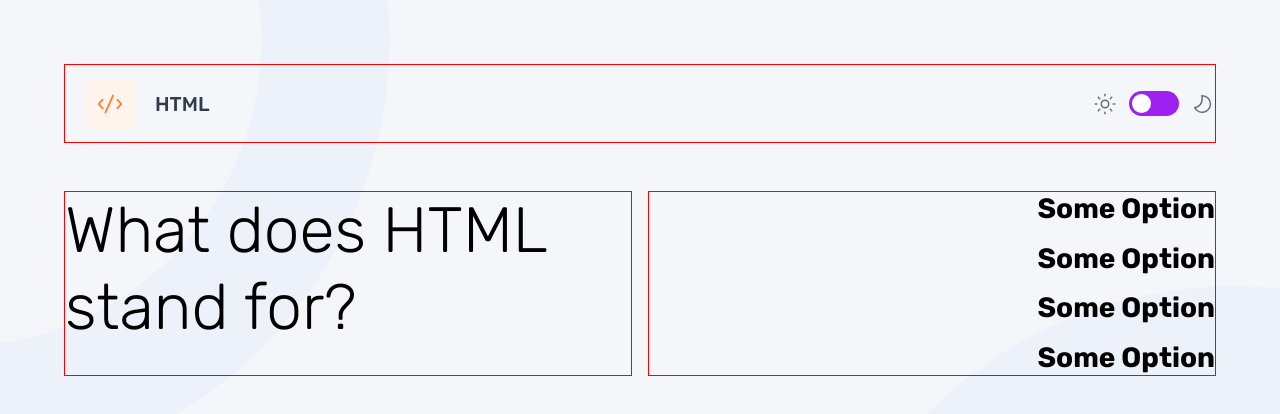
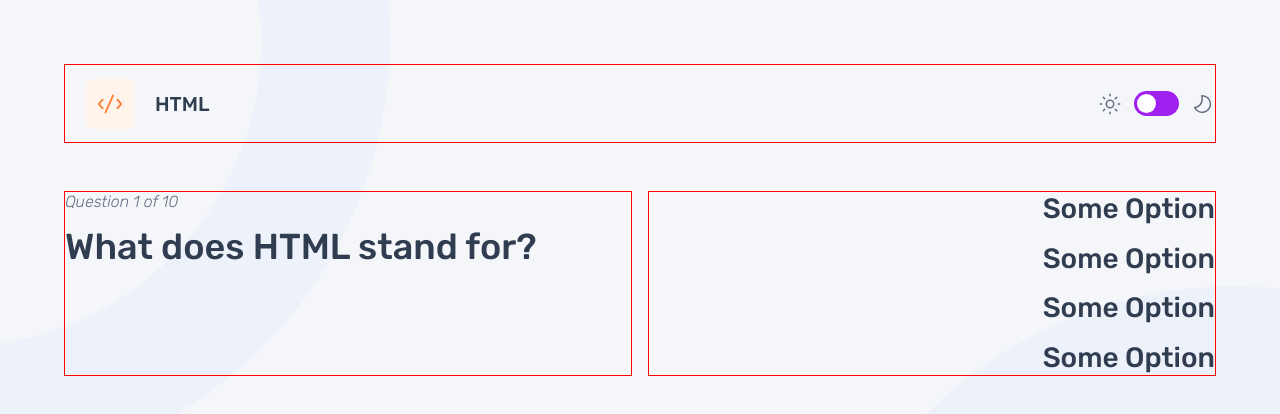
Before and after one commit to UloakuObi/frontend-quizzical, a React (Vite) app: page / in a window 1280 px wide. Both pictures are taken after a click on the button "HTML". Shown: the top 414 px of the page. Built offline with nearby package versions, Linux system fonts and the light colour scheme.

Commit message:
Implement quiz page logic

```diff
--- a/index.css
+++ b/index.css
@@ -42,7 +42,7 @@
 
   [data-theme="light"] {
     --bg-color: hsl(var(--clr-gray-50));
-    --text-color: #000000;
+    --text-color: hsl(var(--clr-blue-900));
   }
 
   [data-theme="dark"] {
@@ -68,6 +68,7 @@
     font-family: "Rubik", sans-serif;
     background-color: var(--bg-color);
     color: var(--text-color);
+    font-weight: 300;
     transition: background-color 0.3s ease, color 0.3s ease;
   }
 
@@ -129,6 +130,11 @@
 
 h1 {
   font-weight: 300;
+  margin-bottom: 0.85rem;
+}
+
+h2, h3 {
+  font-weight: 500;
 }
 
 h1 > span {
@@ -138,7 +144,11 @@ h1 > span {
 .sm-text {
   color: hsl(var(--clr-blue-300));
   font-style: italic;
-  margin-top: 0.85rem;
+  margin-bottom: 0.85rem;
+}
+
+[data-theme='light'] .sm-text {
+  color: hsl(var(--clr-gray-500));
 }
 
 /* ------------------- */
@@ -246,7 +256,7 @@ h1 > span {
 .switch {
   position: relative;
   display: inline-block;
-  width: 50px;
+  width: 45px;
   height: 25px;
 }
 
@@ -287,7 +297,7 @@ h1 > span {
 } */
 
 input:checked + .slider::before {
-  transform: translateX(25px);
+  transform: translateX(20px);
 }
 
 /* ---------------------- */
--- a/src/pages/QuizPage.jsx
+++ b/src/pages/QuizPage.jsx
@@ -47,7 +47,8 @@ export default function QuizPage({category}) {
                 {quiz.length > 0 &&
                 <>
                     <section className="left-column">
-                        <h1 className="fs-2 lh-2">{currentQuestion.question}</h1>
+                        <p className="sm-text">{`Question ${currentQuestionIndex + 1} of ${quiz.length}`}</p>
+                        <h3 className="fs-3 lh-2">{currentQuestion.question}</h3>
                     </section>
 
                     <section className="right-column flow">
```
